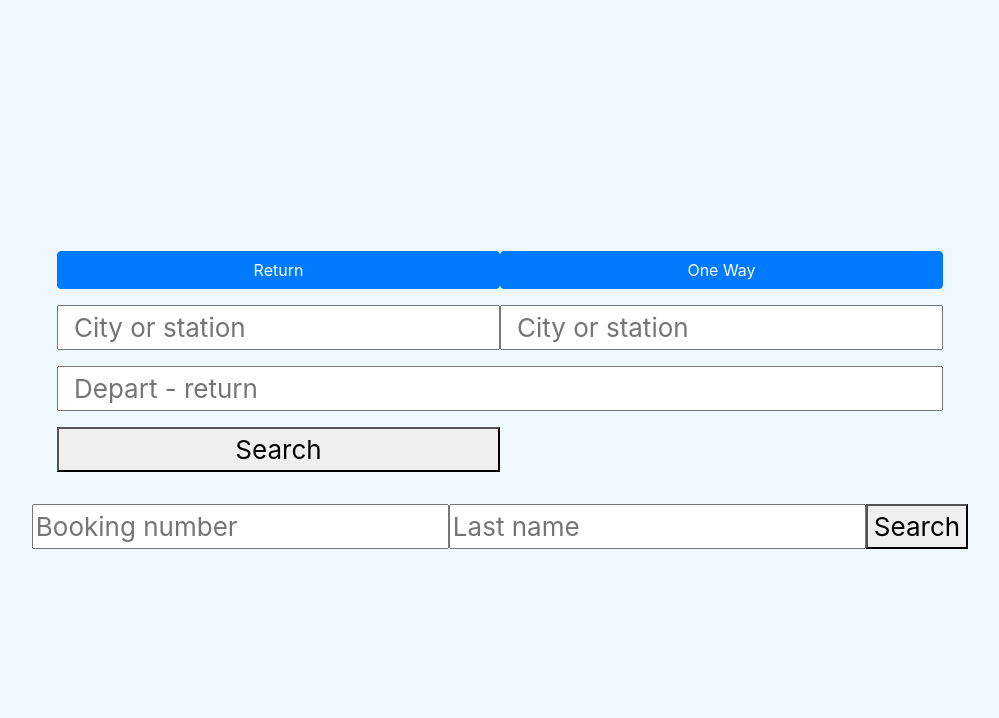
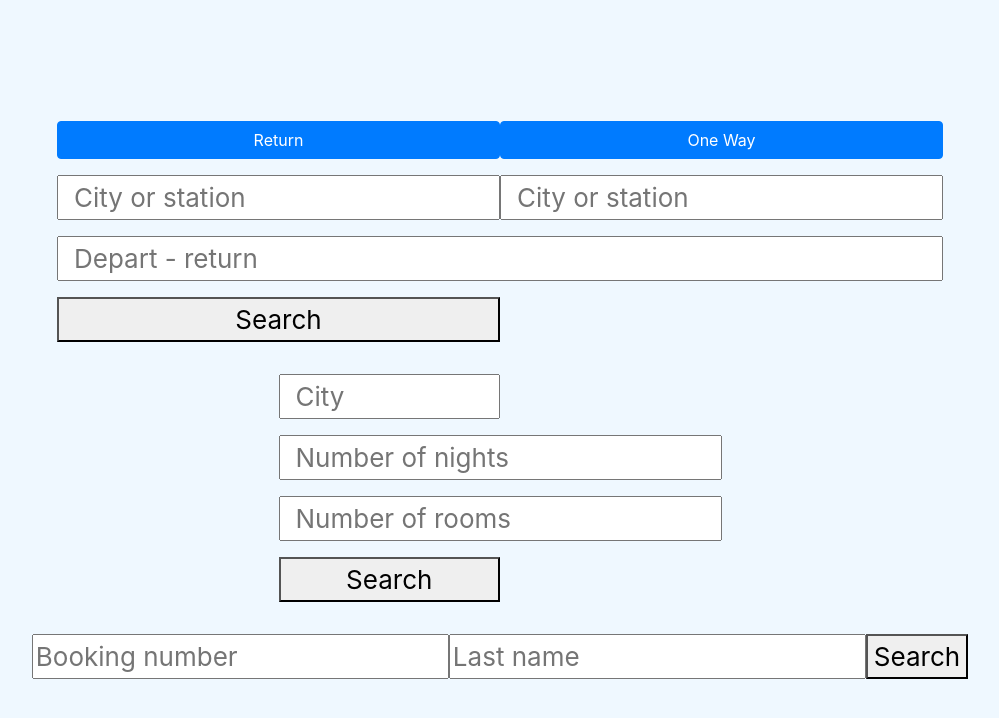
Before and after one commit to Prediktor93/eurostart-hackmeup, a React (Create React App) app: page / in a window 1280 px wide. Shown: the top 718 px of the page, without its empty margins (140-1139 px from the left). Built offline with nearby package versions, Linux system fonts and the light colour scheme.

Commit message:
Hotel search FE

```diff
--- a/src/App.js
+++ b/src/App.js
@@ -1,5 +1,6 @@
 import React from 'react';
 import TrainSearchForm from './search_components/index.jsx';
+import HotelSearchForm from './hotel_search/index.jsx';
 import RetrieveBookingForm from './retrieve_booking/index.jsx';
 import './App.css';
 
@@ -8,6 +9,7 @@ function App() {
     <div className="App">
       <header className="App-header">
         <TrainSearchForm></TrainSearchForm>
+        <HotelSearchForm></HotelSearchForm>
         <RetrieveBookingForm></RetrieveBookingForm>
       </header>
     </div>
--- /dev/null
+++ b/src/hotel_search/index.jsx
@@ -0,0 +1,58 @@
+import React from 'react'
+
+class HotelSearchForm extends React.Component {
+    constructor(props) {
+        super(props)
+    }
+
+    getHotelSearch(){
+        let hotelinfo={
+            city : document.getElementById("city").value,
+            nights : document.getElementById("nights").value,
+            rooms  : document.getElementById("rooms").value
+        }
+
+        console.dir(hotelinfo)
+
+        const url = "/hotel"
+        return fetch(url, {
+        method: 'POST',
+        headers: {
+            'Content-Type': 'application/json',
+            'Accept': 'application/json'
+        },
+        body: JSON.stringify(hotelinfo)
+        })
+        .then(function (res) {
+            console.log(res.json())
+            return res.text()
+        })
+        .then(function (val) {
+            console.log(JSON.parse(val))
+            return JSON.parse(val)
+        })
+        .catch(function (err) {
+            // Send logs to an aggregation service
+            //console.dir(err)
+        })
+    }
+
+    render() {
+        return (
+        <div id="hotelSelectionContainer" class="form-group">
+            <div class="form-group row">
+                <input id="city" class="col-6" placeholder="City" name="city" type="text"></input>
+            </div>
+            <div class="form-group row">
+                <input id="nights" class="col-12" placeholder="Number of nights" name="nights" type="number"></input>
+            </div>
+            <div class="form-group row">
+                <input id="rooms" class="col-12" placeholder="Number of rooms" name="rooms" type="number"></input>
+            </div>
+            <div class="form-group row">
+                <button onClick={() => this.getHotelSearch()} class="col-6 text-center" onclick="getHotelSearch()">Search</button>
+            </div>
+    </div>)
+    }
+}
+export default HotelSearchForm
```
